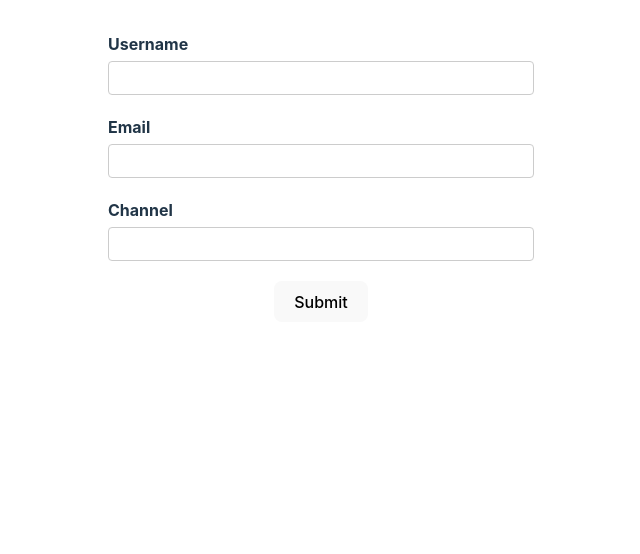
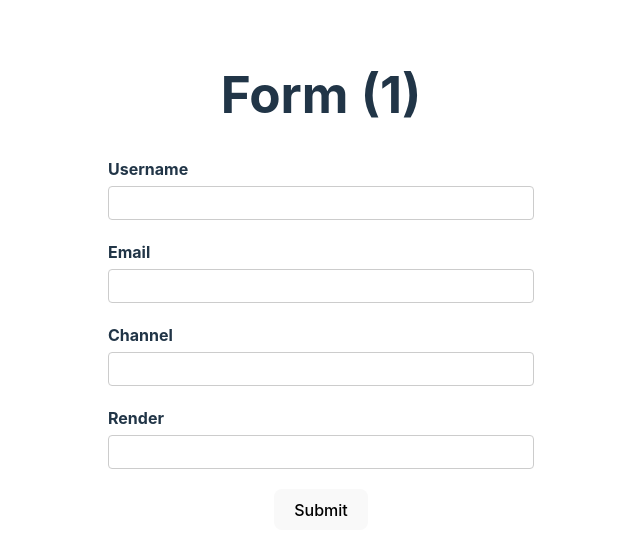
Before and after one commit to tonyedgal/react-forms, a React (Vite) app in the folder rhf-intro/: page / in a window 1280 px wide. Shown: the top 554 px of the page, without its empty margins (319-959 px from the left). Built offline with nearby package versions, Linux system fonts and the light colour scheme.

Commit message:
feat: tracking form state and rerenders

```diff
--- a/rhf-intro/src/components/YoutubeForm.tsx
+++ b/rhf-intro/src/components/YoutubeForm.tsx
@@ -1,12 +1,20 @@
+import { useState } from "react";
 import { useForm } from "react-hook-form";
 import { DevTool } from "@hookform/devtools";
+
+let renderCount = 0;
 
 const YoutubeForm = () => {
   const form = useForm();
   const { register, control } = form;
 
+  const [render, setRender] = useState("");
+
+  renderCount++;
+
   return (
     <div>
+      <h1>Form ({renderCount / 2})</h1>
       <form>
         <label htmlFor="username">Username</label>
         <input type="text" id="username" {...register("username")} />
@@ -17,6 +25,15 @@ const YoutubeForm = () => {
         <label htmlFor="channel">Channel</label>
         <input type="text" id="channel" {...register("channel")} />
 
+        <label htmlFor="render">Render</label>
+        <input
+          type="text"
+          id="render"
+          name="render"
+          value={render}
+          onChange={(e) => setRender(e.target.value)}
+        />
+
         <button>Submit</button>
       </form>
       <DevTool control={control} />
```
